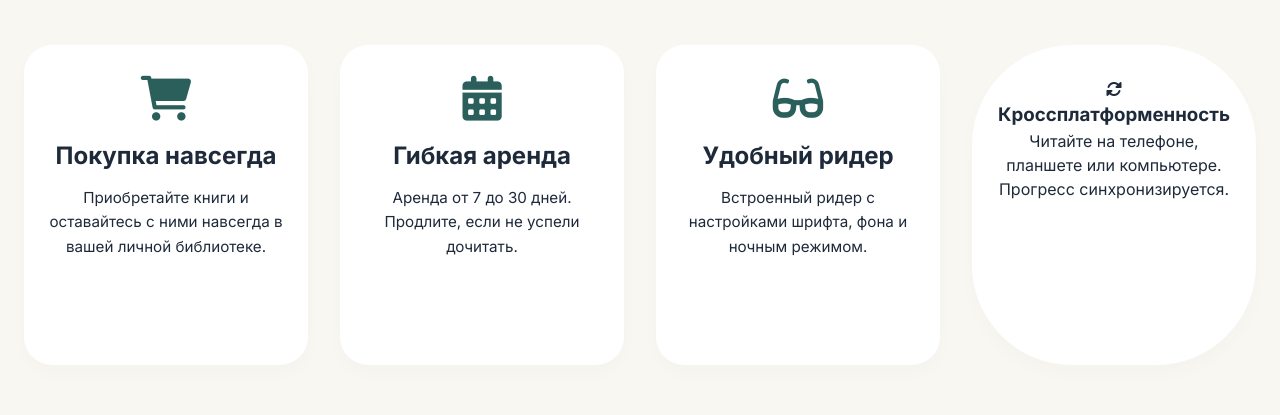
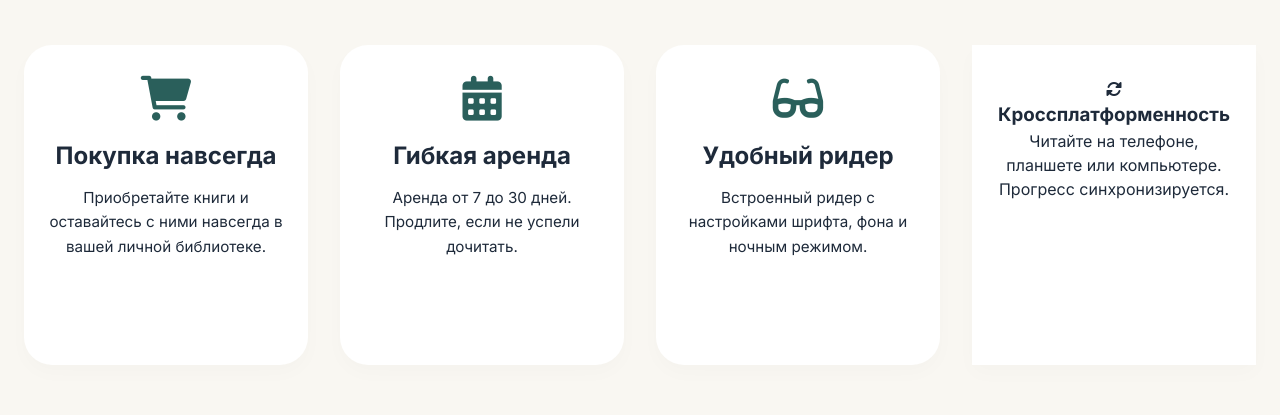
Before and after one commit to FannyValentine/CursovoyProject, a plain HTML site: page index.html in a window 1280 px wide. Shown: the part 809-1224 px from the top of the page. Drawn offline with Linux system fonts and the light colour scheme.

Commit message:
Update style.css

```diff
--- a/style.css
+++ b/style.css
@@ -297,7 +297,7 @@ h2 {
 .feature-card-extended {
     background: white;
     padding: 32px 24px;
-    border-radius: 100px;
+    border-radius: 90x;
     text-align: center;
     transition: 0.2s;
     box-shadow: 0 8px 20px rgba(0,0,0,0.02);
```
